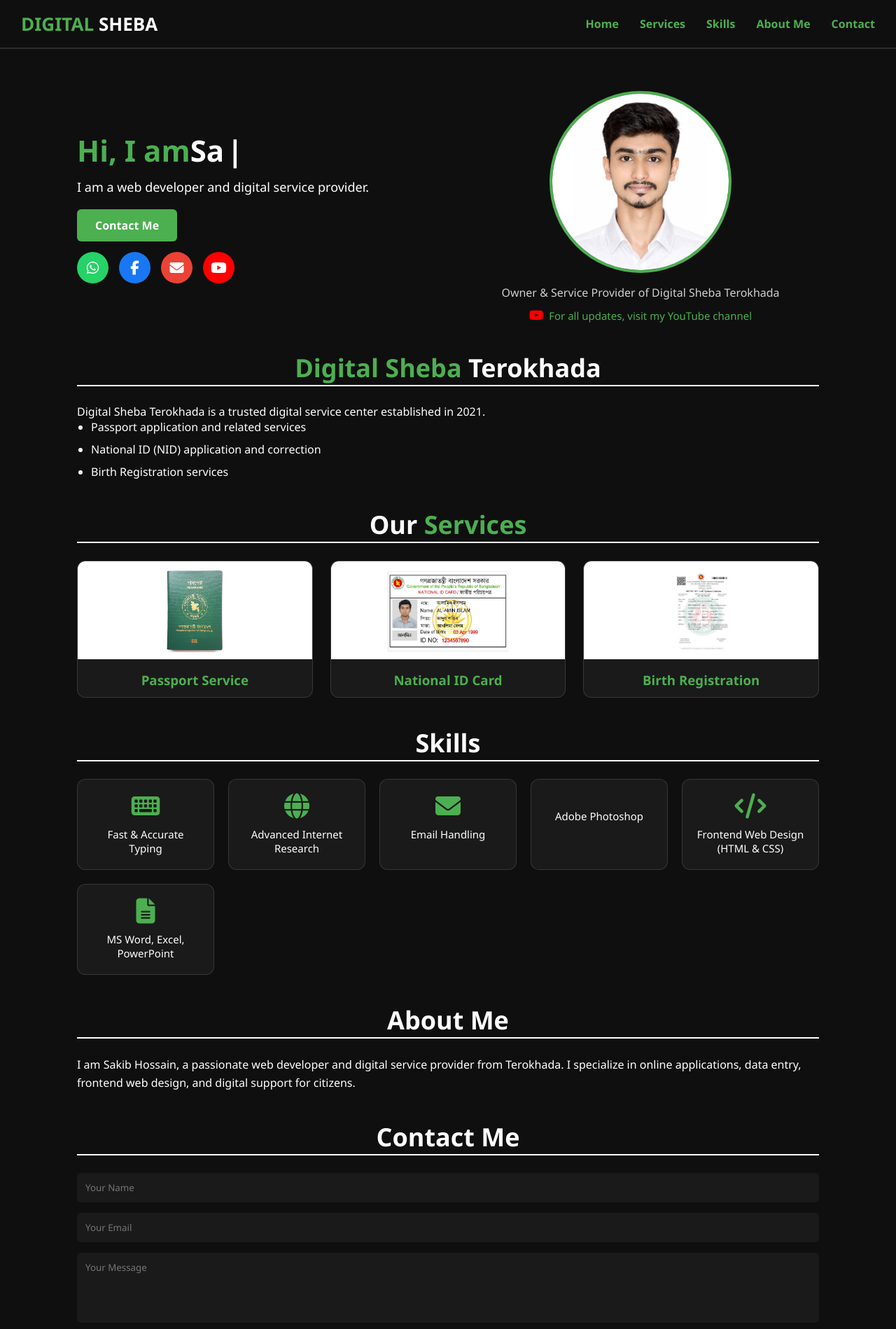
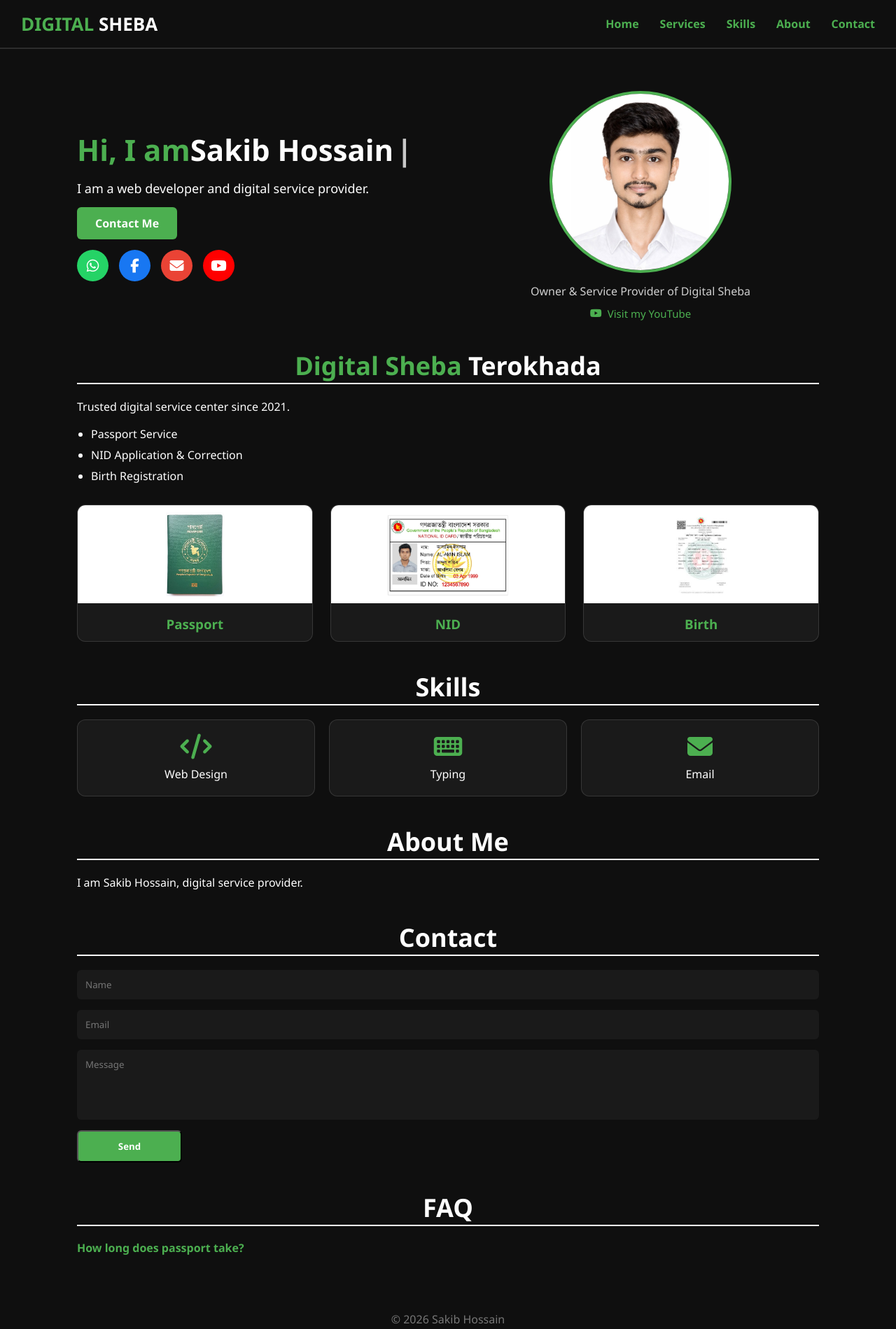
Before and after one commit to Sakibhossain2540/Digitalsheba, a plain HTML site: page index.html in a window 1280 px wide. Shown: the top 1899 px of the page at 70% size. Drawn offline with Linux system fonts and the light colour scheme.

Commit message:
Update index.html

```diff
--- a/index.html
+++ b/index.html
@@ -8,157 +8,317 @@
 <link rel="stylesheet" href="https://cdnjs.cloudflare.com/ajax/libs/font-awesome/6.5.0/css/all.min.css">
 
 <style>
-*{margin:0; padding:0; box-sizing:border-box; font-family:'Segoe UI',sans-serif;}
-body{background:#0f0f0f; scroll-behavior:smooth; color:#fff;}
-a{text-decoration:none;}
+*{
+    margin:0;
+    padding:0;
+    box-sizing:border-box;
+    font-family:'Segoe UI',sans-serif;
+}
+body{
+    background:#0f0f0f;
+    color:#fff;
+    scroll-behavior:smooth;
+}
+a{text-decoration:none}
 
 /* ================= NAVBAR ================= */
 nav{
-    display:flex; justify-content:space-between; align-items:center;
-    padding:16px 30px; border-bottom:2px solid #ffffff20;
-    position:sticky; top:0; background:#0f0f0f; z-index:100;
+    display:flex;
+    justify-content:space-between;
+    align-items:center;
+    padding:16px 30px;
+    border-bottom:2px solid #ffffff20;
+    position:sticky;
+    top:0;
+    background:#0f0f0f;
+    z-index:100;
 }
-.logo{font-size:26px; font-weight:700;}
-.digital{color:#4CAF50;}
-.sheba{color:#ffffff;}
-nav ul{list-style:none; display:flex; gap:30px;}
+.logo{font-size:26px;font-weight:700}
+.digital{color:#4CAF50}
+.sheba{color:#fff}
+nav ul{
+    list-style:none;
+    display:flex;
+    gap:30px;
+}
 nav ul li a{
-    position:relative; color:#4CAF50; font-weight:600; padding-bottom:5px;
+    color:#4CAF50;
+    font-weight:600;
+    position:relative;
+    padding-bottom:5px;
 }
 nav ul li a::after{
-    content:""; position:absolute; left:0; bottom:0; width:0%; height:2px;
-    background:#ffffff; transition:width 0.4s ease;
+    content:"";
+    position:absolute;
+    left:0;
+    bottom:0;
+    width:0%;
+    height:2px;
+    background:#fff;
+    transition:.4s;
 }
-nav ul li a:hover::after{width:100%;}
-nav ul li a:hover{color:#ffffff;}
+nav ul li a:hover::after{width:100%}
+nav ul li a:hover{color:#fff}
 
 /* ================= CONTAINER ================= */
-.container{max-width:1100px; margin:auto; padding:20px;}
+.container{
+    max-width:1100px;
+    margin:auto;
+    padding:20px;
+}
 
 /* ================= HERO ================= */
-.hero{display:flex; flex-wrap:wrap; gap:40px; align-items:center; margin-top:40px;}
-.hero-text{flex:1;}
-.hero-text h1{font-size:42px; margin-bottom:12px; display:flex; align-items:center; flex-wrap:wrap;}
-#hi{color:#4CAF50;} #name{color:#ffffff;}
-.cursor{display:inline-block; margin-left:4px; color:#ffffff; animation: blink 1.5s steps(1) infinite;}
-@keyframes blink{0%{opacity:1;}50%{opacity:0;}100%{opacity:1;}}
-.subtitle{color:#ffffff; font-size:18px; margin-bottom:20px;}
-.btn{display:inline-block; padding:12px 26px; background:#4CAF50; color:#fff; border-radius:6px; font-weight:600;}
-.btn:hover{background:#45a049;}
+.hero{
+    display:flex;
+    gap:40px;
+    align-items:center;
+    margin-top:40px;
+    flex-wrap:wrap;
+}
+.hero-text{flex:1}
+.hero-text h1{
+    font-size:42px;
+    display:flex;
+    align-items:center;
+    flex-wrap:wrap;
+}
+#hi{color:#4CAF50}
+#name{color:#fff}
+.cursor{
+    margin-left:4px;
+    animation:blink 1.2s infinite;
+}
+@keyframes blink{
+    50%{opacity:0}
+}
+.subtitle{
+    font-size:18px;
+    margin:15px 0;
+}
+.btn{
+    display:inline-block;
+    padding:12px 26px;
+    background:#4CAF50;
+    color:#fff;
+    border-radius:6px;
+    font-weight:600;
+}
+.btn:hover{background:#45a049}
 
-/* ================= SOCIAL ICONS ================= */
-.social-icons{display:flex; gap:15px; margin-top:15px; flex-wrap:wrap;}
+/* ================= SOCIAL ================= */
+.social-icons{
+    display:flex;
+    gap:15px;
+    margin-top:15px;
+    flex-wrap:wrap;
+}
 .social-icons a{
-    width:45px; height:45px; border-radius:50%;
-    display:flex; align-items:center; justify-content:center;
-    color:#fff; font-size:20px;
-    transition:transform 0.3s ease, box-shadow 0.3s ease;
+    width:45px;
+    height:45px;
+    border-radius:50%;
+    display:flex;
+    justify-content:center;
+    align-items:center;
+    font-size:20px;
+    color:#fff;
+    transition:.3s;
 }
-.social-icons a:hover{transform:translateY(-5px); box-shadow:0 10px 20px rgba(0,0,0,0.6);}
-.wa{background:#25D366;} .fb{background:#1877F2;} .gm{background:#EA4335;} .yt{background:#FF0000;}
+.social-icons a:hover{
+    transform:translateY(-5px);
+}
+.wa{background:#25D366}
+.fb{background:#1877F2}
+.gm{background:#EA4335}
+.yt{background:#FF0000}
 
 /* ================= HERO IMAGE ================= */
-.hero-img-wrapper{flex:1; text-align:center;}
+.hero-img-wrapper{
+    flex:1;
+    text-align:center;
+}
 .hero-img-wrapper img{
-    width:260px; height:260px; border-radius:50%; border:4px solid #4CAF50; object-fit:contain;
+    width:260px;
+    height:260px;
+    border-radius:50%;
+    border:4px solid #4CAF50;
+    object-fit:contain;
 }
-.hero-caption{color:#ffffff; margin-top:12px; opacity:0.8;}
-.yt-follow{margin-top:12px; font-size:15px;}
-.yt-follow a{color:#4CAF50; display:inline-flex; align-items:center; gap:8px;}
-.yt-follow i{color:#FF0000; font-size:18px;}
+.hero-caption{
+    margin-top:10px;
+    opacity:.8;
+}
+.yt-follow{
+    margin-top:10px;
+    font-size:15px;
+}
+.yt-follow a{
+    color:#4CAF50;
+    display:inline-flex;
+    align-items:center;
+    gap:8px;
+}
 
-/* ================= SECTION TITLES ================= */
-.section-title{
-    font-size:32px; color:#4CAF50; border-bottom:2px solid #ffffff;
-    padding-bottom:8px; margin-bottom:20px; display:inline-block;
+/* ================= SECTION ================= */
+.service-heading{
+    text-align:center;
+    font-size:36px;
+    margin:40px 0 20px;
+    border-bottom:2px solid #fff;
+}
+.service-heading span{color:#4CAF50}
+.section-text{
+    margin-bottom:15px;
+    line-height:1.6;
 }
 
 /* ================= SERVICES ================= */
-.service-list{list-style:disc; padding-left:20px; margin-bottom:25px;}
-.service-list li{color:#ffffff; margin-bottom:10px;}
-.service-list li:hover{color:#4CAF50;}
-
-.service-heading{text-align:center; font-size:36px; color:#ffffff; margin:40px 0 25px; font-weight:700; border-bottom:2px solid #ffffff;}
-.service-heading span{color:#4CAF50;}
-
+.service-list{
+    padding-left:20px;
+    margin-bottom:30px;
+}
+.service-list li{
+    margin-bottom:8px;
+}
 .doc-gallery{
-    display:grid; grid-template-columns:repeat(auto-fit,minmax(200px,1fr)); gap:25px;
+    display:grid;
+    grid-template-columns:repeat(auto-fit,minmax(200px,1fr));
+    gap:25px;
 }
 .doc-card{
-    background:#1a1a1a; border-radius:12px; border:1px solid #ffffff20; text-align:center;
-    overflow:hidden; transition: transform 0.3s ease, box-shadow 0.3s ease;
+    background:#1a1a1a;
+    border-radius:12px;
+    border:1px solid #ffffff20;
+    overflow:hidden;
+    text-align:center;
+    transition:.3s;
 }
-.doc-card:hover{transform: translateY(-8px) scale(1.05); box-shadow:0 15px 25px rgba(0,0,0,0.5);}
-.doc-card img{width:100%; height:140px; object-fit:contain; background:#ffffff; padding:10px;}
-.doc-card h3{color:#4CAF50; padding:12px;}
+.doc-card:hover{
+    transform:translateY(-8px) scale(1.05);
+}
+.doc-card img{
+    width:100%;
+    height:140px;
+    object-fit:contain;
+    background:#fff;
+    padding:10px;
+}
+.doc-card h3{
+    padding:12px;
+    color:#4CAF50;
+}
 
 /* ================= SKILLS ================= */
-.skills-grid{display:grid; grid-template-columns:repeat(auto-fit, minmax(180px,1fr)); gap:20px; margin-top:20px;}
+.skills-grid{
+    display:grid;
+    grid-template-columns:repeat(auto-fit,minmax(180px,1fr));
+    gap:20px;
+}
 .skill-card{
-    background:#1a1a1a; border-radius:12px; text-align:center; padding:20px; border:1px solid #ffffff20;
-    transition: transform 0.3s ease, box-shadow 0.3s ease;
+    background:#1a1a1a;
+    border-radius:12px;
+    padding:20px;
+    text-align:center;
+    border:1px solid #ffffff20;
+    transition:.3s;
 }
-.skill-card:hover{transform: translateY(-8px) scale(1.05); box-shadow:0 15px 25px rgba(0,0,0,0.5);}
-.skill-card i{font-size:36px; color:#4CAF50; margin-bottom:12px;}
-.skill-card p{color:#ffffff; font-size:15px; font-weight:500;}
+.skill-card:hover{
+    transform:translateY(-8px) scale(1.05);
+}
+.skill-card i{
+    font-size:36px;
+    color:#4CAF50;
+    margin-bottom:10px;
+}
 
-/* ================= ABOUT ================= */
-#about .section-text{margin-top:15px; line-height:1.6;}
-
-/* ================= TESTIMONIAL ================= */
-.testimonial-card{
-    background:#1a1a1a; padding:20px; border-radius:12px; border:1px solid #ffffff20; margin-bottom:15px;
-    transition: transform 0.3s ease, box-shadow 0.3s ease;
+/* ================= FORM ================= */
+form{
+    display:flex;
+    flex-direction:column;
+    gap:15px;
 }
-.testimonial-card:hover{transform:translateY(-5px); box-shadow:0 10px 20px rgba(0,0,0,0.4);}
-.testimonial-card p{font-style:italic; margin-bottom:10px;}
-.testimonial-card h4{color:#4CAF50; font-weight:600;}
-
-/* ================= CONTACT FORM ================= */
-form{display:flex; flex-direction:column; gap:15px; margin-top:15px;}
-form input, form textarea{
-    padding:12px; border-radius:6px; border:none; background:#1a1a1a; color:#fff;
+form input,form textarea{
+    padding:12px;
+    background:#1a1a1a;
+    border:none;
+    border-radius:6px;
+    color:#fff;
 }
-form textarea{resize:none; height:100px;}
-form button{width:150px; cursor:pointer;}
+form textarea{
+    resize:none;
+    height:100px;
+}
+form button{
+    width:150px;
+    cursor:pointer;
+}
 
 /* ================= FAQ ================= */
-.faq-item{margin-bottom:15px;}
-.faq-item h4{cursor:pointer; color:#4CAF50; margin-bottom:5px;}
-.faq-item p{margin-left:10px; display:none; line-height:1.5;}
-.faq-item.active p{display:block;}
+.faq-item{margin-bottom:15px}
+.faq-item h4{
+    cursor:pointer;
+    color:#4CAF50;
+}
+.faq-item p{
+    display:none;
+    margin-left:10px;
+}
+.faq-item.active p{display:block}
 
 /* ================= BACK TO TOP ================= */
 .back-to-top{
-    position:fixed; bottom:20px; right:20px; background:#4CAF50; color:#fff;
-    padding:10px 12px; border-radius:50%; font-size:18px; display:none;
-    z-index:1000; cursor:pointer;
+    position:fixed;
+    bottom:20px;
+    right:20px;
+    background:#4CAF50;
+    color:#fff;
+    padding:10px 12px;
+    border-radius:50%;
+    display:none;
 }
-.back-to-top:hover{background:#45a049;}
 
 /* ================= FOOTER ================= */
-footer{margin-top:80px; text-align:center; color:#777; font-size:14px;}
-footer:hover{color:#ffffff;}
+footer{
+    margin-top:80px;
+    text-align:center;
+    color:#777;
+}
+
+/* ================= RESPONSIVE ================= */
+@media(max-width:768px){
+    nav{flex-direction:column;gap:10px}
+    nav ul{flex-wrap:wrap;justify-content:center}
+    .hero{flex-direction:column-reverse;text-align:center}
+    .hero-text h1{justify-content:center;font-size:32px}
+    .hero-img-wrapper img{width:220px;height:220px}
+    .service-heading{font-size:30px}
+    form button{width:100%}
+}
+@media(max-width:480px){
+    .hero-text h1{font-size:26px}
+    .hero-img-wrapper img{width:180px;height:180px}
+    .service-heading{font-size:26px}
+}
 </style>
 </head>
 
 <body>
 
-<!-- NAVBAR -->
 <nav>
-    <a href="#hero" class="logo"><span class="digital">DIGITAL</span> <span class="sheba">SHEBA</span></a>
+    <a href="#hero" class="logo">
+        <span class="digital">DIGITAL</span>
+        <span class="sheba">SHEBA</span>
+    </a>
     <ul>
         <li><a href="#hero">Home</a></li>
         <li><a href="#services">Services</a></li>
         <li><a href="#skills">Skills</a></li>
-        <li><a href="#about">About Me</a></li>
+        <li><a href="#about">About</a></li>
         <li><a href="#contact">Contact</a></li>
     </ul>
 </nav>
 
 <div class="container">
 
-<!-- HERO -->
 <section class="hero" id="hero">
     <div class="hero-text">
         <h1 id="typing"></h1>
@@ -166,141 +326,108 @@ footer:hover{color:#ffffff;}
         <a class="btn" href="https://wa.me/8801804483160" target="_blank">Contact Me</a>
 
         <div class="social-icons">
-            <a class="wa" href="https://wa.me/8801804483160" target="_blank"><i class="fab fa-whatsapp"></i></a>
-            <a class="fb" href="https://www.facebook.com/md.mdsakib.3139" target="_blank"><i class="fab fa-facebook-f"></i></a>
-            <a class="gm" href="mailto:sakibhossain2540@gmail.com"><i class="fas fa-envelope"></i></a>
-            <a class="yt" href="https://www.youtube.com/@ITSkillBd24" target="_blank"><i class="fab fa-youtube"></i></a>
+            <a class="wa" href="#"><i class="fab fa-whatsapp"></i></a>
+            <a class="fb" href="#"><i class="fab fa-facebook-f"></i></a>
+            <a class="gm" href="#"><i class="fas fa-envelope"></i></a>
+            <a class="yt" href="#"><i class="fab fa-youtube"></i></a>
         </div>
     </div>
 
     <div class="hero-img-wrapper">
-        <img src="profile.jpg" alt="Sakib Hossain">
-        <p class="hero-caption">Owner & Service Provider of Digital Sheba Terokhada</p>
+        <img src="profile.jpg" alt="">
+        <p class="hero-caption">Owner & Service Provider of Digital Sheba</p>
         <div class="yt-follow">
-            <a href="https://www.youtube.com/@ITSkillBd24" target="_blank">
-                <i class="fab fa-youtube"></i>
-                For all updates, visit my YouTube channel
-            </a>
+            <a href="#"><i class="fab fa-youtube"></i> Visit my YouTube</a>
         </div>
     </div>
 </section>
 
-<!-- SERVICES -->
 <section id="services">
-    <h2 class="service-heading"><span>Digital Sheba </span>Terokhada</h2>
-    <p class="section-text">
-        Digital Sheba Terokhada is a trusted digital service center established in 2021.
-    </p>
+    <h2 class="service-heading"><span>Digital Sheba</span> Terokhada</h2>
+    <p class="section-text">Trusted digital service center since 2021.</p>
 
     <ul class="service-list">
-        <li>Passport application and related services</li>
-        <li>National ID (NID) application and correction</li>
-        <li>Birth Registration services</li>
+        <li>Passport Service</li>
+        <li>NID Application & Correction</li>
+        <li>Birth Registration</li>
     </ul>
 
-    <h2 class="service-heading">Our <span>Services</span></h2>
     <div class="doc-gallery">
-        <div class="doc-card">
-            <img src="passport.jpg" alt="Passport">
-            <h3>Passport Service</h3>
-        </div>
-        <div class="doc-card">
-            <img src="nid.jpg" alt="NID">
-            <h3>National ID Card</h3>
-        </div>
-        <div class="doc-card">
-            <img src="birth.jpg" alt="Birth">
-            <h3>Birth Registration</h3>
-        </div>
+        <div class="doc-card"><img src="passport.jpg"><h3>Passport</h3></div>
+        <div class="doc-card"><img src="nid.jpg"><h3>NID</h3></div>
+        <div class="doc-card"><img src="birth.jpg"><h3>Birth</h3></div>
     </div>
 </section>
 
-<!-- SKILLS -->
 <section id="skills">
     <h2 class="service-heading">Skills</h2>
     <div class="skills-grid">
-        <div class="skill-card"><i class="fas fa-keyboard"></i><p>Fast & Accurate Typing</p></div>
-        <div class="skill-card"><i class="fas fa-globe"></i><p>Advanced Internet Research</p></div>
-        <div class="skill-card"><i class="fas fa-envelope"></i><p>Email Handling</p></div>
-        <div class="skill-card"><i class="fab fa-adobe"></i><p>Adobe Photoshop</p></div>
-        <div class="skill-card"><i class="fas fa-code"></i><p>Frontend Web Design (HTML & CSS)</p></div>
-        <div class="skill-card"><i class="fas fa-file-alt"></i><p>MS Word, Excel, PowerPoint</p></div>
+        <div class="skill-card"><i class="fas fa-code"></i><p>Web Design</p></div>
+        <div class="skill-card"><i class="fas fa-keyboard"></i><p>Typing</p></div>
+        <div class="skill-card"><i class="fas fa-envelope"></i><p>Email</p></div>
     </div>
 </section>
 
-<!-- ABOUT ME -->
 <section id="about">
     <h2 class="service-heading">About Me</h2>
-    <p class="section-text">
-        I am Sakib Hossain, a passionate web developer and digital service provider from Terokhada.
-        I specialize in online applications, data entry, frontend web design, and digital support for citizens.
-    </p>
+    <p class="section-text">I am Sakib Hossain, digital service provider.</p>
 </section>
 
-
-
-<!-- CONTACT -->
 <section id="contact">
-    <h2 class="service-heading">Contact Me</h2>
+    <h2 class="service-heading">Contact</h2>
     <form>
-        <input type="text" placeholder="Your Name" required>
-        <input type="email" placeholder="Your Email" required>
-        <textarea placeholder="Your Message" required></textarea>
-        <button type="submit" class="btn">Send Message</button>
+        <input type="text" placeholder="Name">
+        <input type="email" placeholder="Email">
+        <textarea placeholder="Message"></textarea>
+        <button class="btn">Send</button>
     </form>
 </section>
 
-<!-- FAQ -->
 <section id="faq">
     <h2 class="service-heading">FAQ</h2>
     <div class="faq-item">
-        <h4>How long does passport processing take?</h4>
-        <p>Usually 10-15 working days depending on government processing.</p>
-    </div>
-    <div class="faq-item">
-        <h4>Can you help with NID correction?</h4>
-        <p>Yes, we provide complete assistance for NID application, update, and correction.</p>
+        <h4>How long does passport take?</h4>
+        <p>10–15 working days.</p>
     </div>
 </section>
 
-<!-- BACK TO TOP -->
 <a href="#hero" class="back-to-top"><i class="fas fa-arrow-up"></i></a>
 
-<!-- FOOTER -->
-<footer>
-    © 2026 Sakib Hossain. All Rights Reserved.
-</footer>
+<footer>© 2026 Sakib Hossain</footer>
 
 </div>
 
-<!-- TYPING EFFECT -->
 <script>
-const hiText="Hi, I am"; const nameText=" Sakib Hossain"; const typing=document.getElementById("typing");
-let i=0, stage=0;
-function typeEffect(){
-    let html="";
-    if(stage===0){ html=`<span id="hi">${hiText.slice(0,i++)}</span>`; if(i>hiText.length){stage=1;i=0;} }
-    else if(stage===1){ html=`<span id="hi">${hiText}</span><span id="name">${nameText.slice(0,i++)}</span>`; if(i>nameText.length){stage=2; setTimeout(()=>{stage=0;i=0;},1500);} }
-    typing.innerHTML = html + `<span class="cursor">|</span>`;
-    setTimeout(typeEffect,120);
+/* Typing Effect */
+const hi="Hi, I am";
+const name=" Sakib Hossain";
+let i=0,stage=0;
+const typing=document.getElementById("typing");
+
+function type(){
+    let text="";
+    if(stage===0){
+        text=`<span id="hi">${hi.slice(0,i++)}</span>`;
+        if(i>hi.length){stage=1;i=0}
+    }else{
+        text=`<span id="hi">${hi}</span><span id="name">${name.slice(0,i++)}</span>`;
+        if(i>name.length){stage=0;i=0}
+    }
+    typing.innerHTML=text+`<span class="cursor">|</span>`;
+    setTimeout(type,120);
 }
-typeEffect();
-</script>
+type();
 
-<!-- FAQ TOGGLE -->
-<script>
-const faqItems=document.querySelectorAll('.faq-item');
-faqItems.forEach(item=>{
-    item.querySelector('h4').addEventListener('click',()=>{
-        item.classList.toggle('active');
-    });
+/* FAQ Toggle */
+document.querySelectorAll(".faq-item h4").forEach(h=>{
+    h.onclick=()=>h.parentElement.classList.toggle("active");
 });
-</script>
-6
-<!-- BACK TO TOP BUTTON -->
-<script>
-const backToTop=document.querySelector('.back-to-top');
-window.addEventListener('scroll',()=>{ if(window.scrollY>300){backToTop.style.display='block'; } else { backToTop.style.display='none'; } });
+
+/* Back to Top */
+const topBtn=document.querySelector(".back-to-top");
+window.onscroll=()=>{
+    topBtn.style.display=window.scrollY>300?"block":"none";
+};
 </script>
 
 </body>
```
